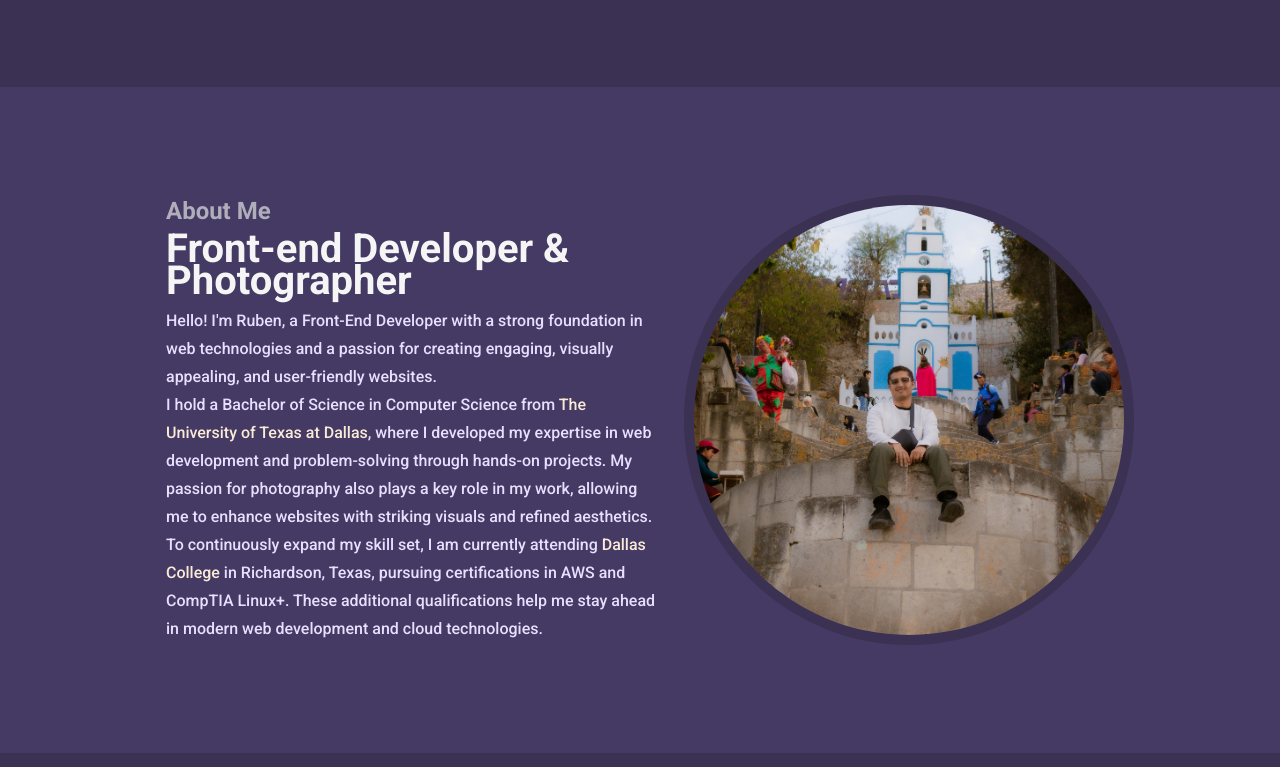
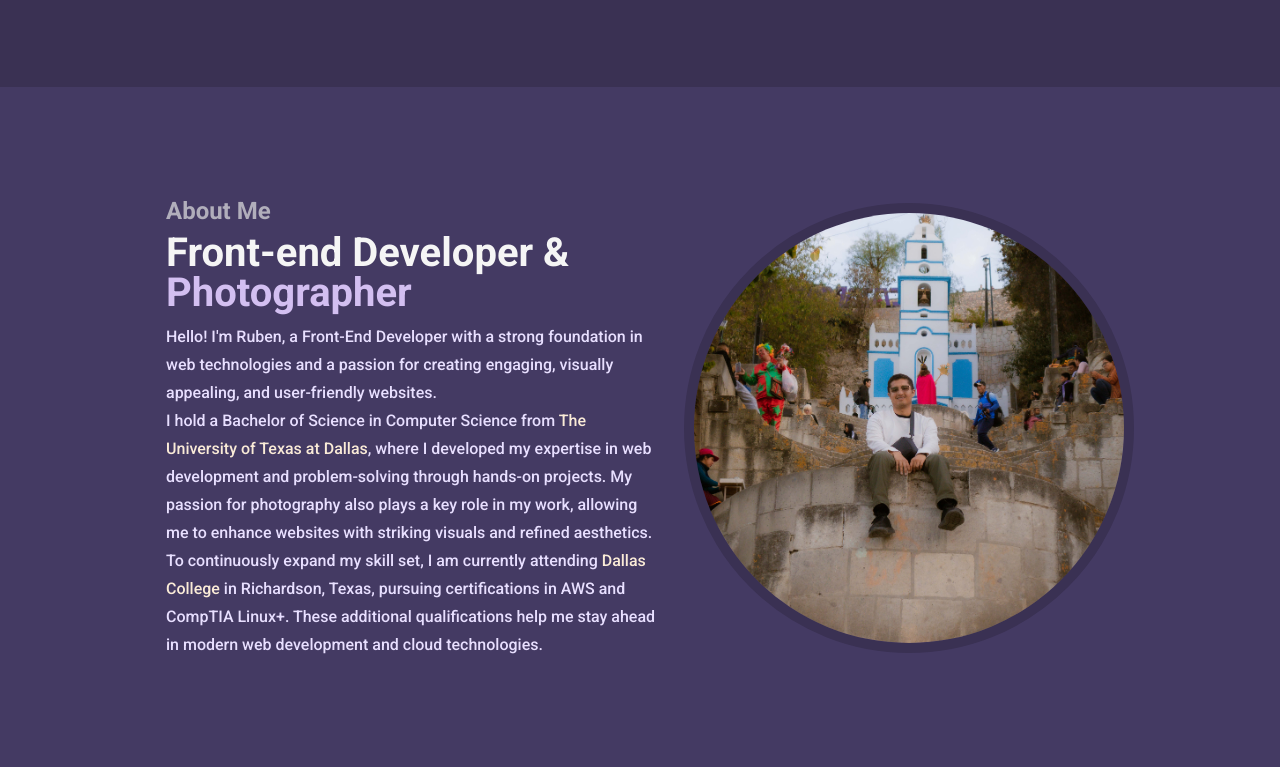
Before and after one commit to Nidrub/portfolio_page, a plain HTML site: page index.html in a window 1280 px wide. Shown: the part 473-1240 px from the top of the page. Drawn offline with Linux system fonts and the light colour scheme.

```diff
--- a/assets/css/stylesheet.css
+++ b/assets/css/stylesheet.css
@@ -5,6 +5,7 @@
     --dark-primary: #3a3153;
     --light-primary: #443a63;
     --text-primary: #e8dfff;
+    --h1-secondary: #d3bff1;
 }
 
 /* Reset default styles */
@@ -20,7 +21,7 @@
 h1{
     font-size: 2.5rem;
     color: whitesmoke;
-    line-height: 2rem;
+    line-height: 2.5rem;
 }
 h2{
     font-size: 2rem;
@@ -43,6 +44,9 @@
     font-size: 2.5rem;
     padding-right: 10px;
     padding-top: 10px;
+}
+.change-color{
+    color: var(--h1-secondary);
 }
 i:hover{
     color: antiquewhite;
@@ -232,6 +236,7 @@
     }
     h1{
         font-size: 1.8rem;
+        line-height: 2rem;
     }
     h3{
         font-size: 1.2rem;
```
